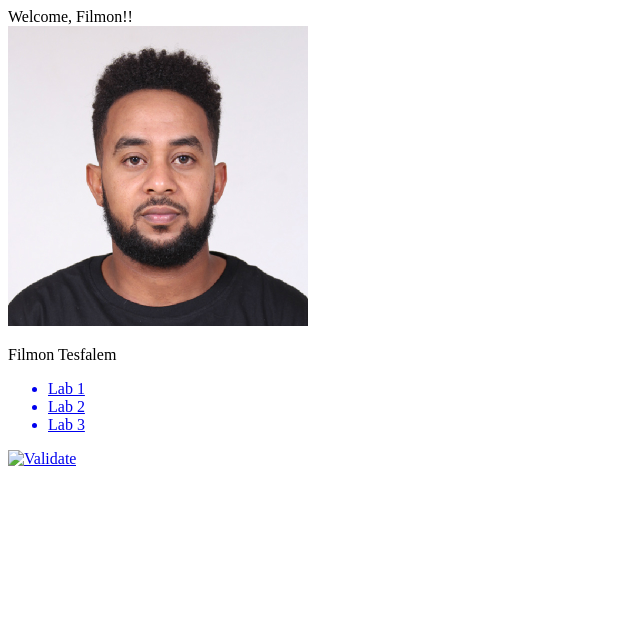
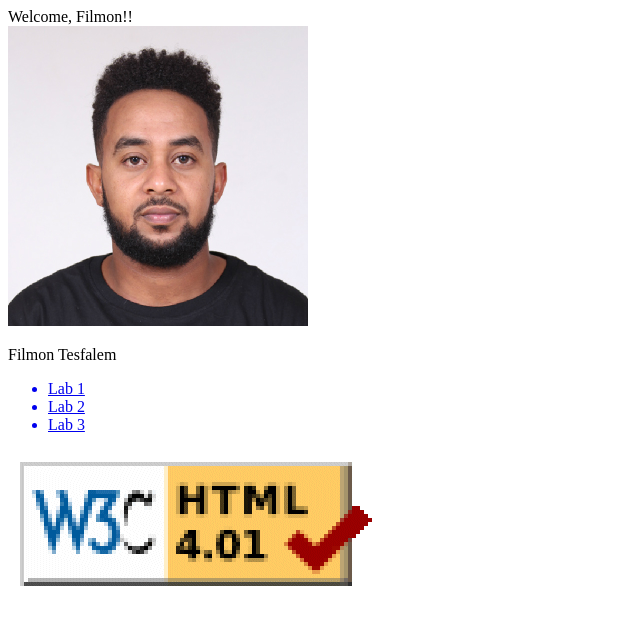
Before and after one commit to Phil160/trial, a plain HTML site: page index.html in a window 1280 px wide. Shown: the whole page, without its empty margins (0-640 px from the left). Drawn offline with Linux system fonts and the light colour scheme.

Commit message:
Update index.html

```diff
--- a/index.html
+++ b/index.html
@@ -24,7 +24,7 @@
 </ul>
 </a>
 <a href="https://validator.w3.org/nu/?doc=https%3A%2F%2Fphil160.github.io%2Ftrial%2F">
-<img src="HTML-checker"
+<img src="HTML-checker.png"
 alt="Validate" />
 </a>
 
```
